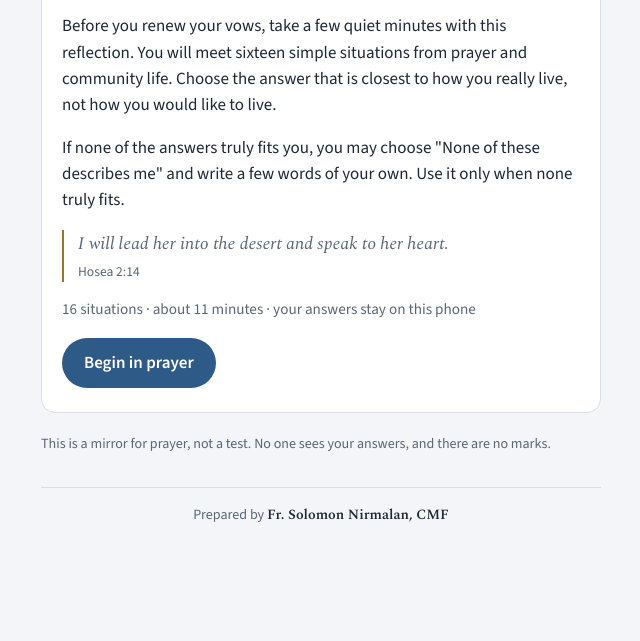
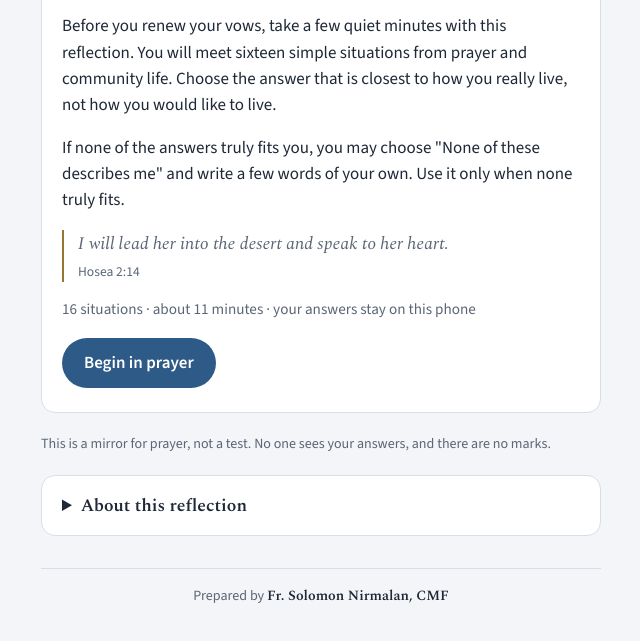
Before and after one commit to Nirmallead07/living-my-vows, a plain HTML site: page index.html in a window 1280 px wide. Shown: the part 167-808 px from the top of the page, without its empty margins (319-959 px from the left). Drawn offline with nearby package versions, Linux system fonts and the light colour scheme.

Commit message:
Add 'About this reflection' description
Co-Authored-By: Claude Opus 5.5 <noreply@anthropic.com>
Claude-Session: https://claude.ai/code/session_01WQJDqPWjPnMnMs8rBNHZve

```diff
--- a/index.html
+++ b/index.html
@@ -80,6 +80,10 @@ textarea{font:inherit;width:100%;box-sizing:border-box;min-height:64px;border:1p
 .toast{font-size:.9rem;color:var(--accent)}
 .credit{max-width:560px;margin:32px auto 0;padding-top:16px;border-top:1px solid var(--line);text-align:center;font-size:.88rem;color:var(--muted)}
 .credit b{font-family:var(--display);font-weight:600;color:var(--ink)}
+.about{background:var(--surface);border:1px solid var(--line);border-radius:14px;padding:0 20px}
+.about summary{cursor:pointer;padding:16px 0;font-family:var(--display);font-weight:600;font-size:1.1rem;list-style-position:inside}
+.about summary:focus-visible{outline:3px solid var(--gold);outline-offset:2px}
+.about .about-body{display:flex;flex-direction:column;gap:12px;padding-bottom:20px}
 @media (prefers-reduced-motion: reduce){.fill,.opt{transition:none}}
 </style>
 </head>
@@ -223,7 +227,15 @@ function intro(){
       <p class="meta">16 situations · about 11 minutes · your answers stay on this phone</p>
       <button class="btn" id="start">Begin in prayer</button>
     </div>
-    <p class="note">This is a mirror for prayer, not a test. No one sees your answers, and there are no marks.</p>`;
+    <p class="note">This is a mirror for prayer, not a test. No one sees your answers, and there are no marks.</p>
+    <details class="about" id="about">
+      <summary>About this reflection</summary>
+      <div class="about-body">
+        <p>Living My Vows is a short reflection for consecrated women preparing to renew their vows. It was prepared for a day of recollection on chastity, poverty and obedience as they are lived in community, with prayer as the root of all three.</p>
+        <p>You meet sixteen situations from everyday convent and mission life and choose the answer closest to how you really live. At the end you see which area is a gift to thank God for and which one is an invitation to grow. Each comes with a passage from Scripture, a question for prayer and a few small steps for the week. You can then write your own renewal intention.</p>
+        <p>The reflection is a mirror for personal prayer. It is not a test or an evaluation, and its results should not be used to compare sisters. Nothing is sent anywhere. Your answers stay only on your own phone.</p>
+      </div>
+    </details>`;
   document.getElementById("start").onclick = ()=>{i=0;question();};
 }
 
```
Also changed, not shown: 1 other file.
